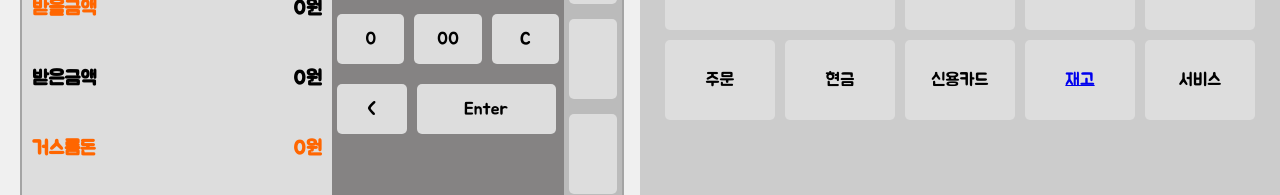
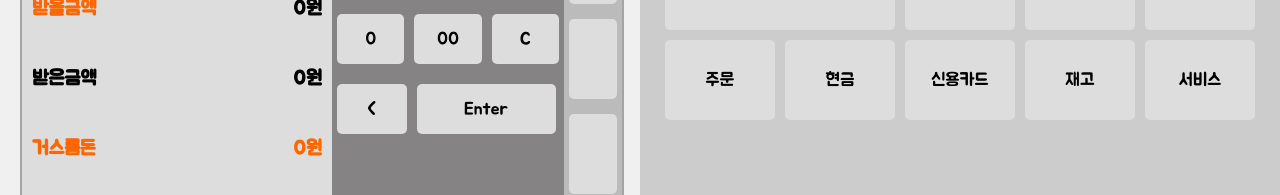
Before and after one commit to minju-sin/capstone, a React (Create React App) app in the folder frontend/: page / in a window 1280 px wide. Shown: the part 695-890 px from the top of the page. Built offline with nearby package versions, Linux system fonts and the light colour scheme.

Commit message:
재고페이지 a 태그

```diff
--- a/frontend/src/components/styles/PosRightCSS.js
+++ b/frontend/src/components/styles/PosRightCSS.js
@@ -32,6 +32,11 @@ export const StyledRightButton = styled.button`
     }
 `;
 
+export const StyledA = styled.a`
+    text-decoration: none;
+    color: #000;
+`;
+
 export const StyledButtonMerged = styled.button`
     width: calc(40% - 10px); /* 병합된 버튼은 두 배의 너비. */
     height: 80px;
--- a/frontend/src/components/ui/PosRight.js
+++ b/frontend/src/components/ui/PosRight.js
@@ -1,7 +1,7 @@
 // ./PosLeft.js
 
 import React from "react";
-import { StyledRightHalf, StyledButtonContainer, StyledRightButton, StyledButtonMerged } from "../styles/PosRightCSS";
+import { StyledRightHalf, StyledButtonContainer, StyledRightButton, StyledButtonMerged, StyledA } from "../styles/PosRightCSS";
 
 
 function PosRight({ addOrder }) {
@@ -66,7 +66,7 @@ function PosRight({ addOrder }) {
                 <StyledRightButton class="button merged_col">현금</StyledRightButton>
                 <StyledRightButton class="button merged_col">신용카드</StyledRightButton>
                 <StyledRightButton class="button merged_col">
-                    <a href="/inventory">재고</a>
+                    <StyledA href="/inventory">재고</StyledA>
                 </StyledRightButton>
                 <StyledRightButton class="button merged_col">서비스</StyledRightButton>
             </StyledButtonContainer>
```
